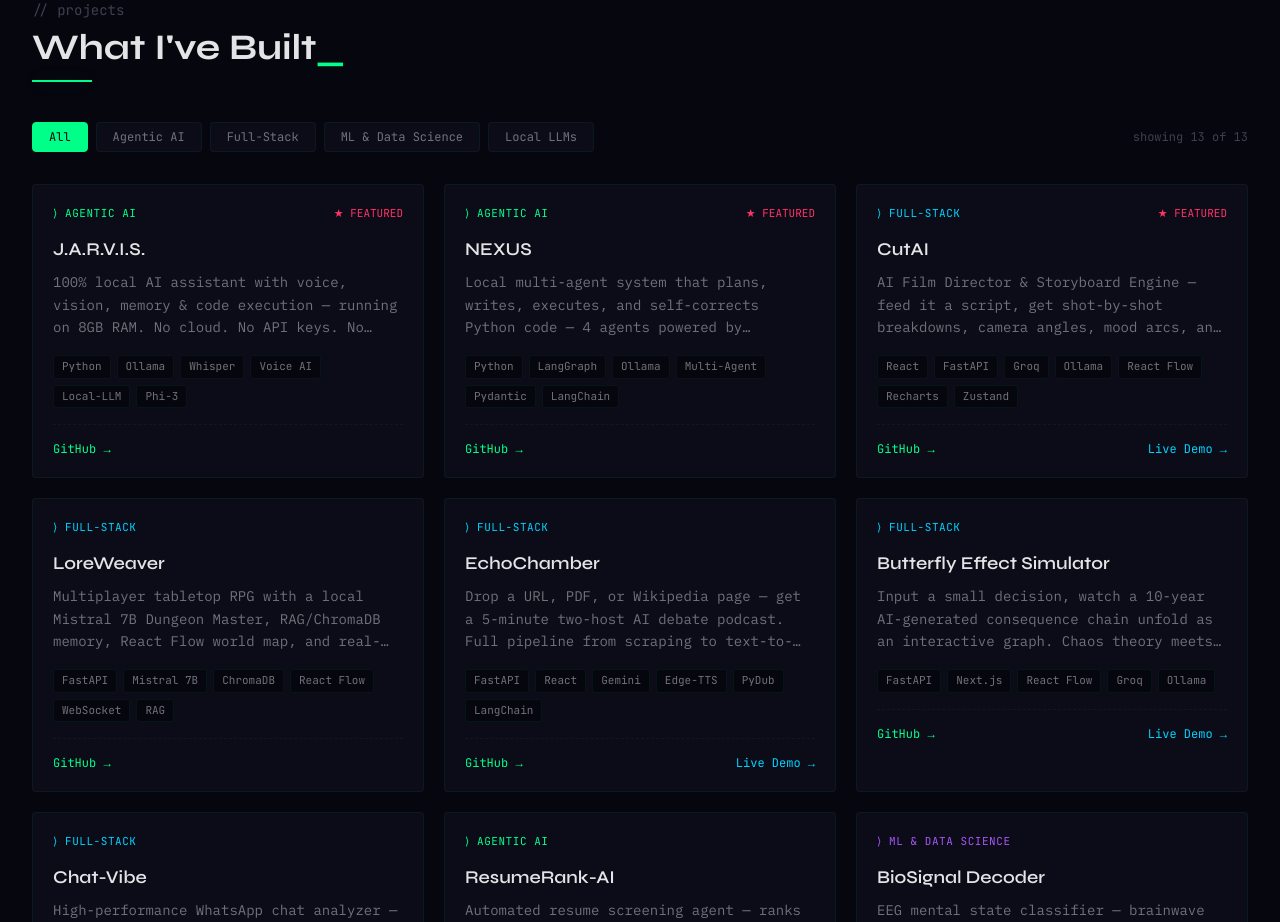
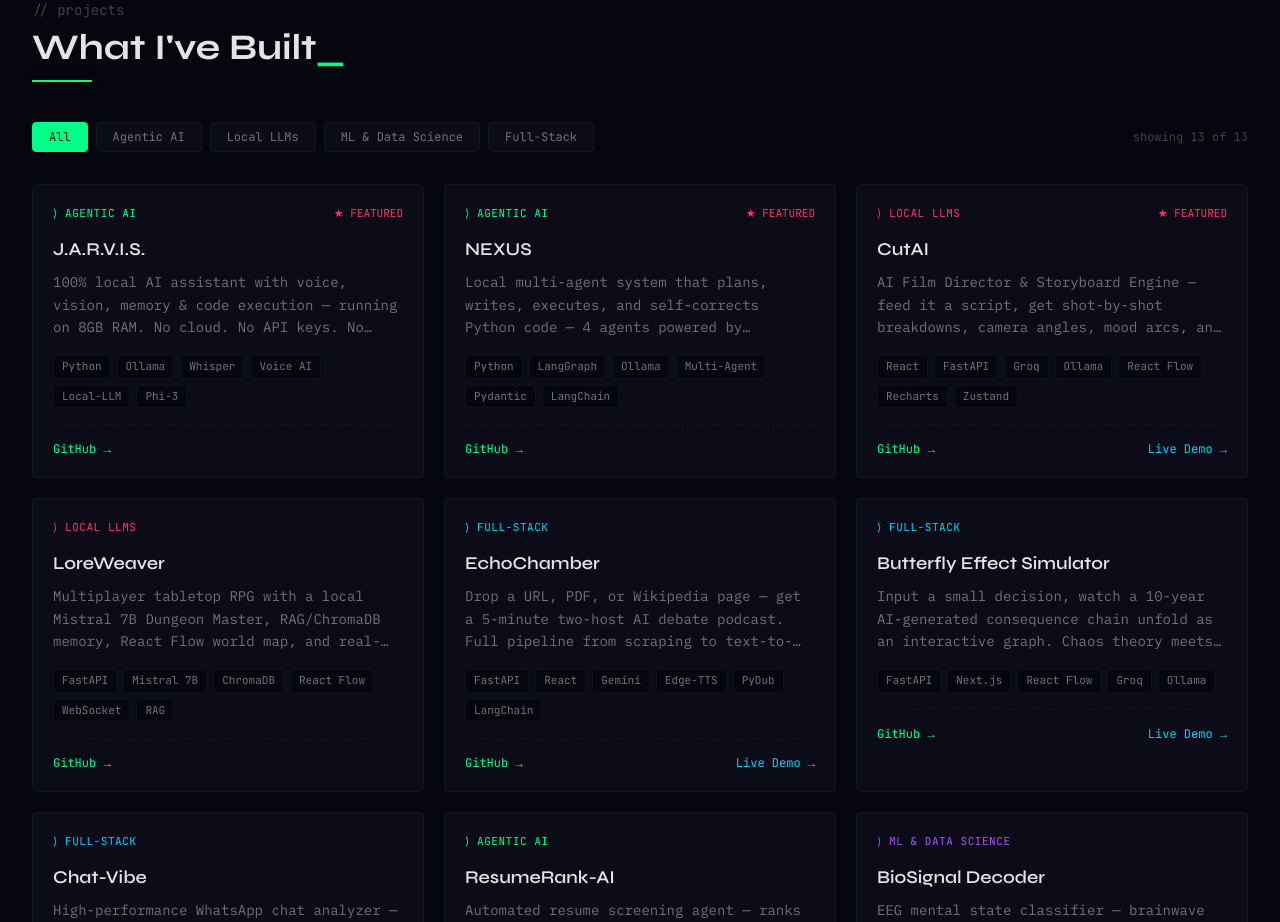
Before and after one commit to Swapnil-bo/Portfolio, a React (Vite) app: page / in a window 1280 px wide. Shown: the part 1660-2582 px from the top of the page. Built offline with nearby package versions, Linux system fonts and the light colour scheme.

Commit message:
fix: recategorize projects and reorder filters

```diff
--- a/src/components/Projects.jsx
+++ b/src/components/Projects.jsx
@@ -3,7 +3,7 @@ import { motion, AnimatePresence } from 'framer-motion'
 import { projects } from '../data/projects'
 import ProjectCard from './ProjectCard'
 
-const filters = ['All', 'Agentic AI', 'Full-Stack', 'ML & Data Science', 'Local LLMs']
+const filters = ['All', 'Agentic AI', 'Local LLMs', 'ML & Data Science', 'Full-Stack']
 
 function Projects() {
   const [activeFilter, setActiveFilter] = useState('All')
--- a/src/data/projects.js
+++ b/src/data/projects.js
@@ -21,7 +21,7 @@ export const projects = [
     name: "CutAI",
     desc: "AI Film Director & Storyboard Engine — feed it a script, get shot-by-shot breakdowns, camera angles, mood arcs, and a drag-and-drop visual timeline.",
     tags: ["React", "FastAPI", "Groq", "Ollama", "React Flow", "Recharts", "Zustand"],
-    category: "Full-Stack",
+    category: "Local LLMs",
     featured: true,
     github: "https://github.com/Swapnil-bo/CutAI",
     demo: "https://cut-ai.vercel.app"
@@ -30,7 +30,7 @@ export const projects = [
     name: "LoreWeaver",
     desc: "Multiplayer tabletop RPG with a local Mistral 7B Dungeon Master, RAG/ChromaDB memory, React Flow world map, and real-time WebSocket multiplayer.",
     tags: ["FastAPI", "Mistral 7B", "ChromaDB", "React Flow", "WebSocket", "RAG"],
-    category: "Full-Stack",
+    category: "Local LLMs",
     featured: false,
     github: "https://github.com/Swapnil-bo/LoreWeaver",
     demo: null
```
Also changed, not shown: .claude/settings.json.
